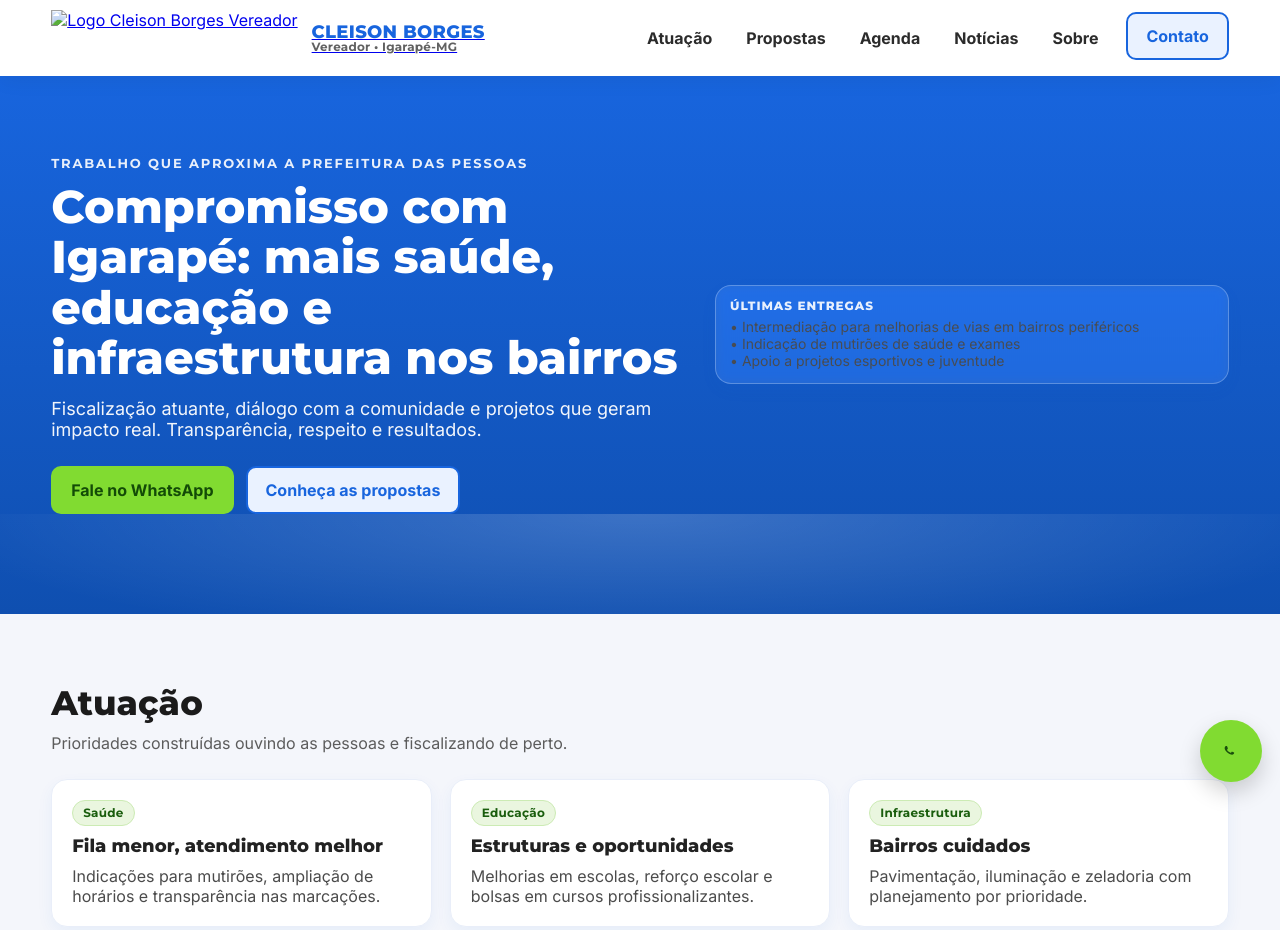
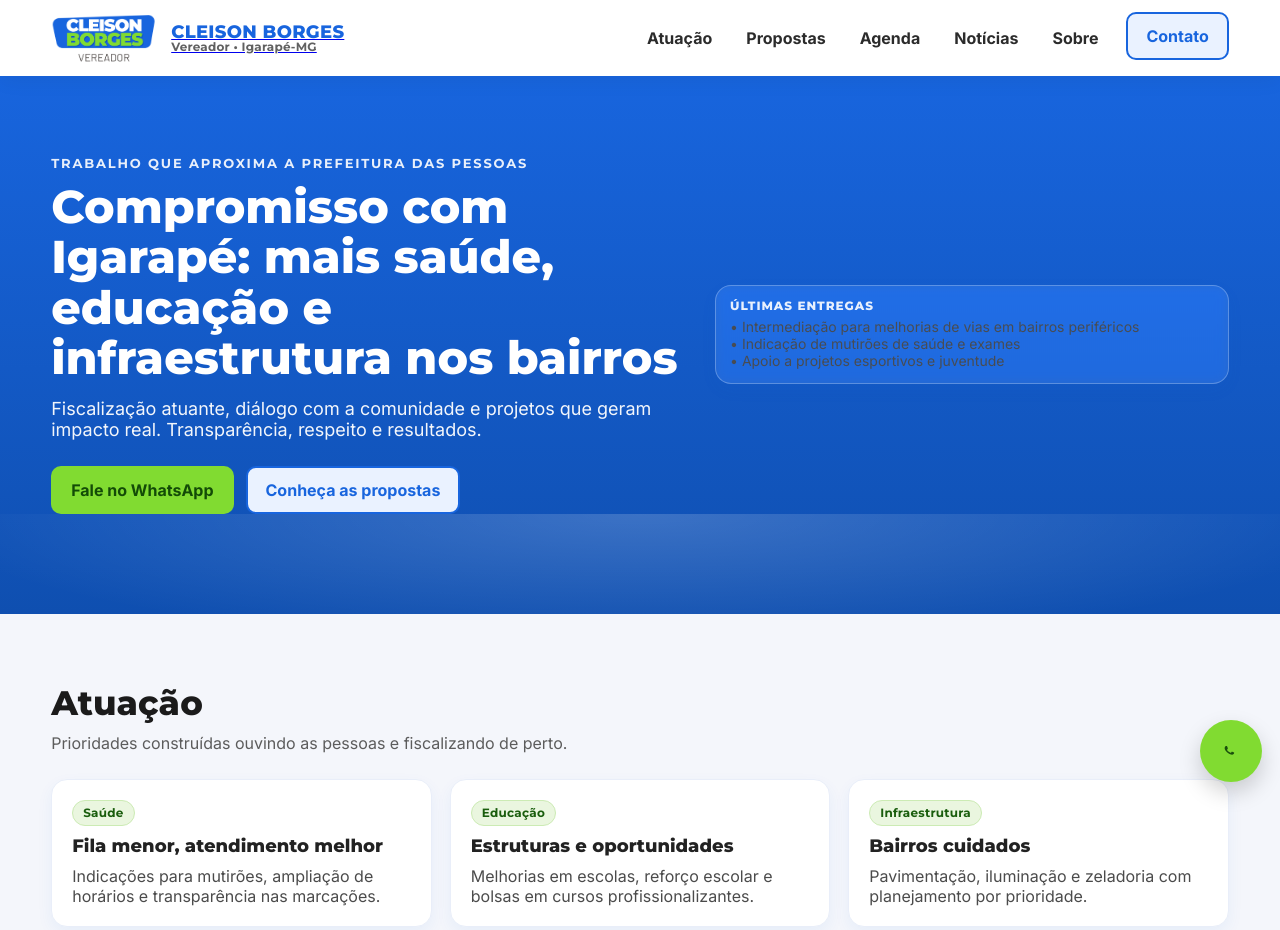
Before and after one commit to Cleisinho-vereador/site-cleisinho, a plain HTML site: page index.html in a window 1280 px wide. Shown: the top 930 px of the page. Drawn offline with Linux system fonts and the light colour scheme.

Commit message:
Update index.html

```diff
--- a/index.html
+++ b/index.html
@@ -102,7 +102,7 @@
     <div class="container row">
       <a class="logo" href="#inicio" aria-label="Página inicial">
         <!-- SUBSTITUA o src abaixo pela URL da logo enviada ao Wix (ou use assets do seu domínio) -->
-<img src="img/logo.png" alt="Logo Cleison Borges Vereador">
+<img src="logo.png" alt="Logo Cleison Borges Vereador">
         <span class="txt">
           <span class="nome">Cleison Borges</span>
           <span class="cargo">Vereador • Igarapé-MG</span>
```
